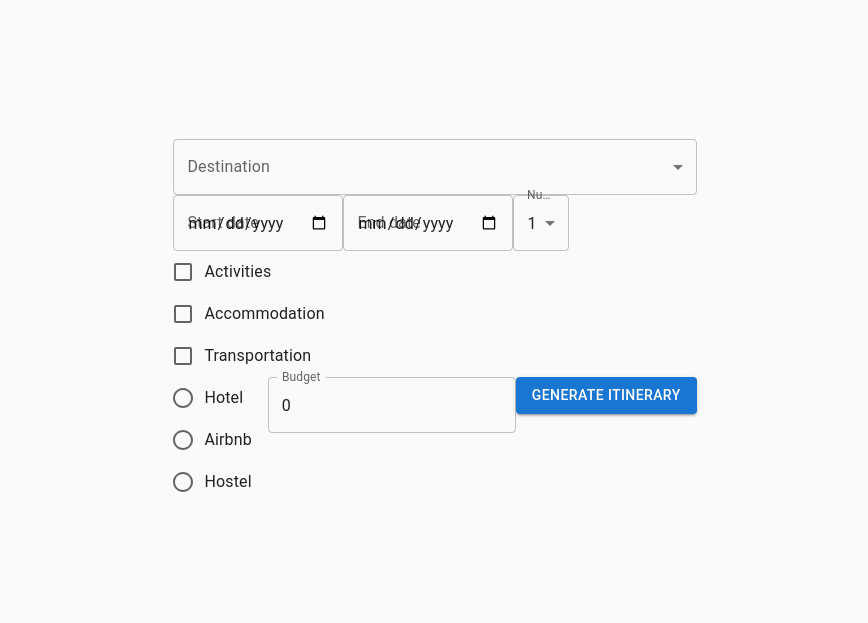
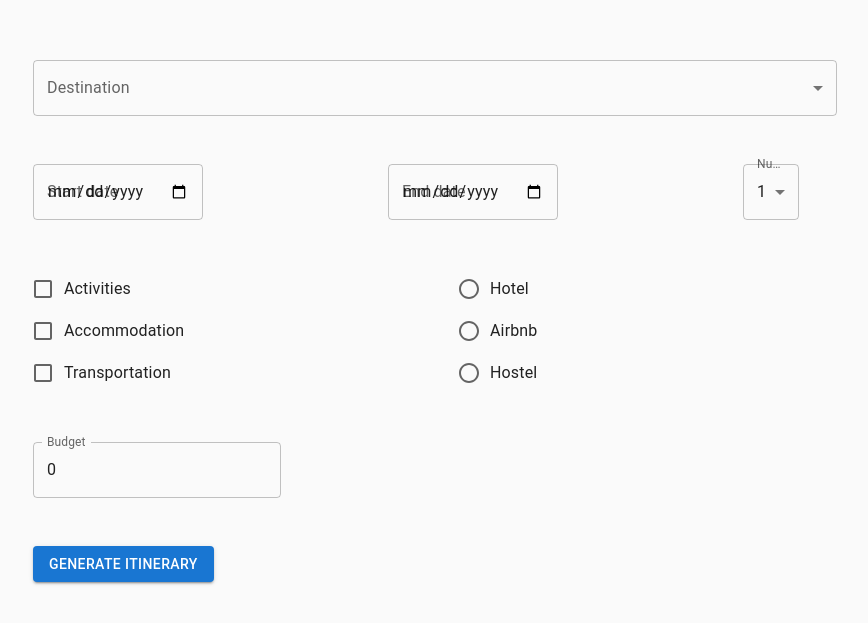
Before and after one commit to mateib47/travel-genius, a React (Create React App) app: page / in a window 1280 px wide. Shown: the part 879-1502 px from the top of the page, without its empty margins (205-1073 px from the left). Built offline with nearby package versions, Linux system fonts and the light colour scheme.

Commit message:
add grid layout for form

```diff
--- a/src/components/Pages/Home/TravelForm.jsx
+++ b/src/components/Pages/Home/TravelForm.jsx
@@ -13,6 +13,10 @@ import {
   RadioGroup,
   Box,
 } from "@mui/material";
+import { Grid } from "@mui/material";
+
+const preferencesList = ["Activities", "Accommodation", "Transportation"];
+const accommodationsList = ["Hotel", "Airbnb", "Hostel"];
 
 const TravelForm = () => {
   const [destination, setDestination] = useState("");
@@ -30,6 +34,8 @@ const TravelForm = () => {
   return (
     <CenteredContainer>
       <form onSubmit={handleSubmit}>
+        <Grid container spacing={6}>
+          <Grid item xs={12}>
             <FormControl sx={{ display: "flex" }}>
               <InputLabel htmlFor="destination">Destination</InputLabel>
               <Select
@@ -48,21 +54,29 @@ const TravelForm = () => {
                 <option value="sydney">Sydney</option>
               </Select>
             </FormControl>
-        <Box sx={{ display: "flex" }}>
+          </Grid>
+
+          <Grid item xs={5}>
             <TextField
               label="Start date"
               type="date"
               value={startDate}
               onChange={(event) => setStartDate(event.target.value)}
             />
+          </Grid>
+          <Grid item xs={5}>
             <TextField
               label="End date"
               type="date"
               value={endDate}
               onChange={(event) => setEndDate(event.target.value)}
             />
+          </Grid>
+          <Grid item xs={2}>
             <FormControl>
-            <InputLabel htmlFor="num-travelers">Number of travelers</InputLabel>
+              <InputLabel htmlFor="num-travelers">
+                Number of travelers
+              </InputLabel>
               <Select
                 native
                 value={numTravelers}
@@ -79,9 +93,10 @@ const TravelForm = () => {
                 <option value={5}>5</option>
               </Select>
             </FormControl>
-        </Box>
-
-        <FormControl component="fieldset" sx={{display:'flex'}}>
+          </Grid>
+          <Grid item xs={6}>
+            <FormControl component="fieldset" sx={{ display: "flex" }}>
+              {preferencesList.map((p) => (
                 <FormControlLabel
                   control={
                     <Checkbox
@@ -96,41 +111,12 @@ const TravelForm = () => {
                       color="primary"
                     />
                   }
-            label="Activities"
+                  label={p}
                 />
-          <FormControlLabel
-            control={
-              <Checkbox
-                checked={preferences.accommodation}
-                onChange={() =>
-                  setPreferences((prev) => ({
-                    ...prev,
-                    accommodation: !prev.accommodation,
-                  }))
-                }
-                name="accommodation"
-                color="primary"
-              />
-            }
-            label="Accommodation"
-          />
-          <FormControlLabel
-            control={
-              <Checkbox
-                checked={preferences.transportation}
-                onChange={() =>
-                  setPreferences((prev) => ({
-                    ...prev,
-                    transportation: !prev.transportation,
-                  }))
-                }
-                name="transportation"
-                color="primary"
-              />
-            }
-            label="Transportation"
-          />
+              ))}
             </FormControl>
+          </Grid>
+          <Grid item xs={6}>
             <FormControl component="fieldset">
               <RadioGroup
                 aria-label="accommodation type"
@@ -142,30 +128,31 @@ const TravelForm = () => {
                     accommodationType: event.target.value,
                   }))
                 }
-            sx={{display:'flex'}}
               >
-            <FormControlLabel value="hotel" control={<Radio />} label="Hotel" />
+                {accommodationsList.map((a) => (
                   <FormControlLabel
-              value="airbnb"
+                    value={a.toLocaleLowerCase}
                     control={<Radio />}
-              label="Airbnb"
+                    label={a}
                   />
-            <FormControlLabel
-              value="hostel"
-              control={<Radio />}
-              label="Hostel"
-            />
+                ))}
               </RadioGroup>
             </FormControl>
+          </Grid>
+          <Grid item xs={12}>
             <TextField
               label="Budget"
               type="number"
               value={budget}
               onChange={(event) => setBudget(event.target.value)}
             />
+          </Grid>
+          <Grid item xs={12}>
             <Button type="submit" variant="contained" color="primary">
               Generate itinerary
             </Button>
+          </Grid>
+        </Grid>
       </form>
     </CenteredContainer>
   );
```
Lines whose indentation alone changed are shown as unchanged.
